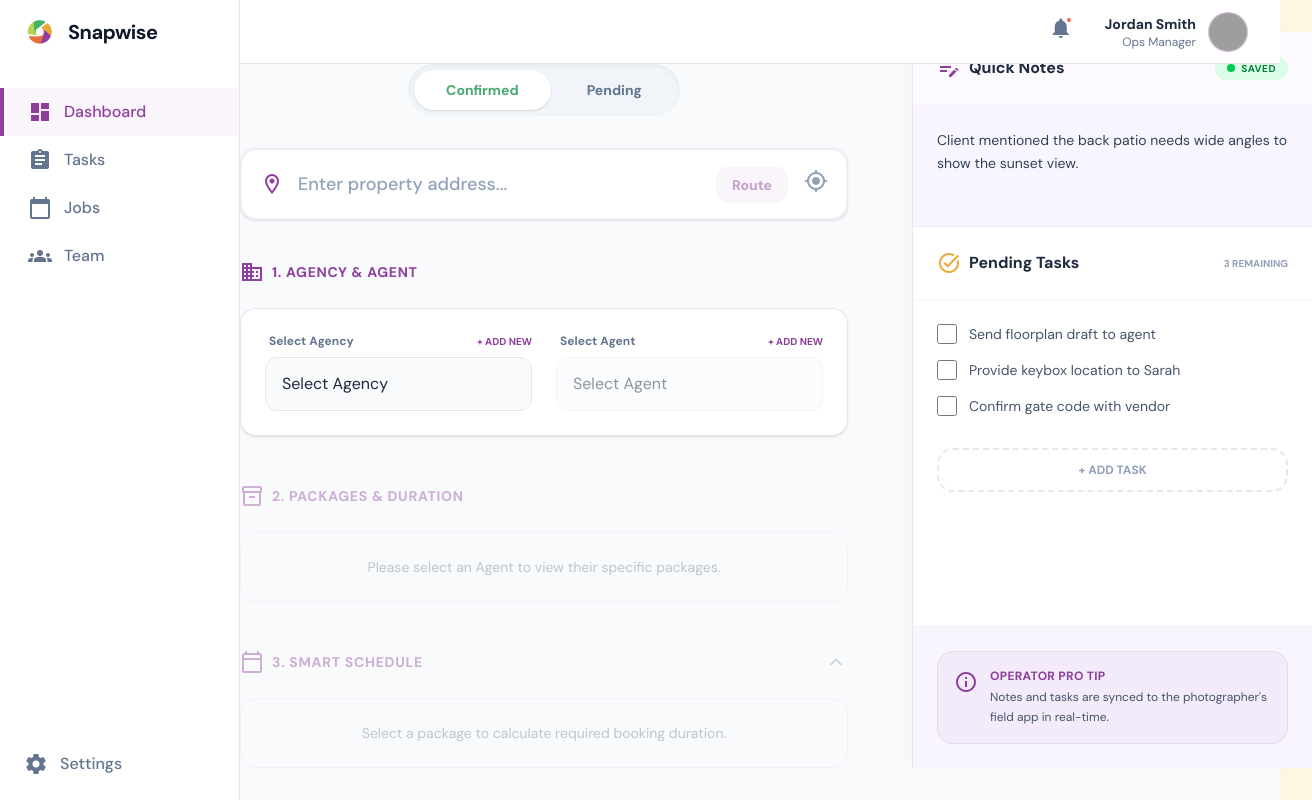
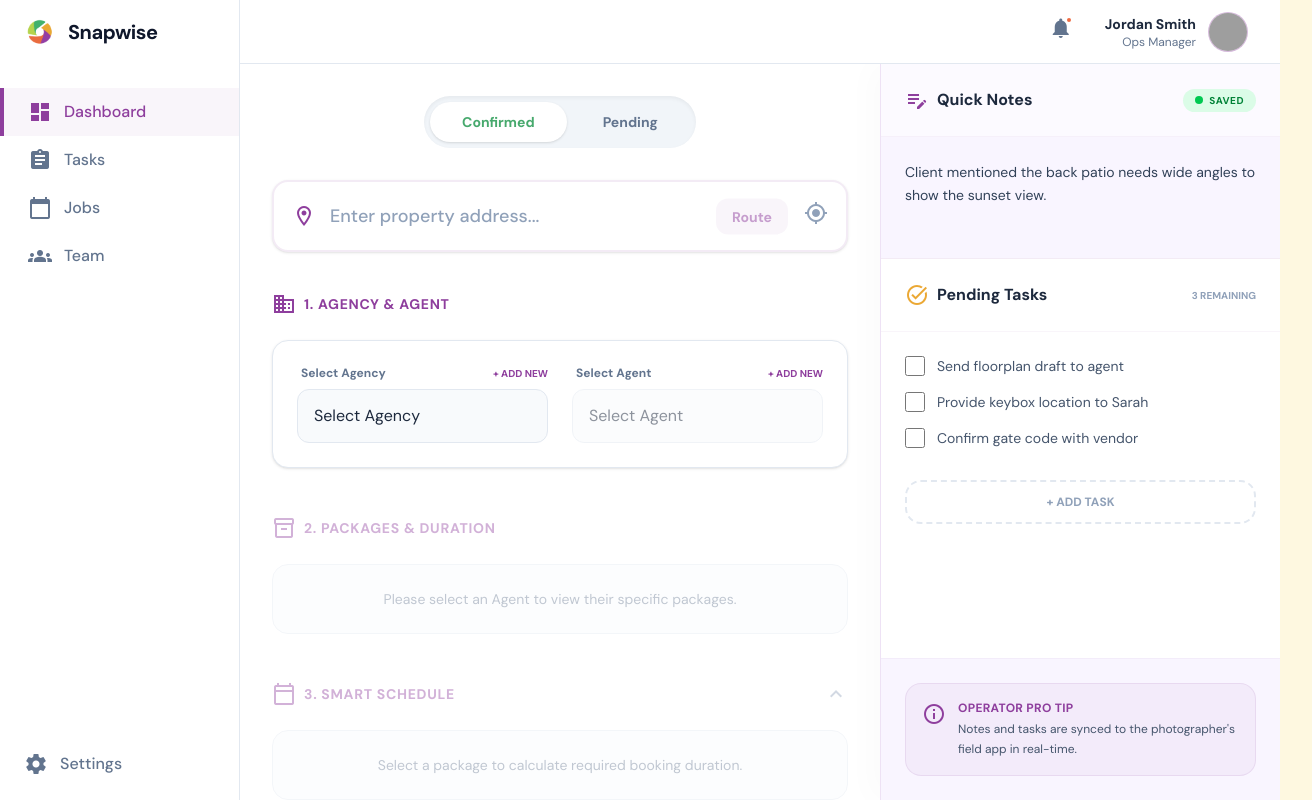
Before and after one commit to snapwisenz/Snapwise-App, a Next.js app: page /jobs/new in a window 1280 px wide. Shown: the whole page, 1312 px wide, since content can reach past the window. Built offline with nearby package versions, Linux system fonts and the light colour scheme; grey boxes are pictures that could not be loaded.

Commit message:
fix: remove negative margin overlapping header on new booking page

```diff
--- a/src/app/(admin)/jobs/new/page.tsx
+++ b/src/app/(admin)/jobs/new/page.tsx
@@ -50,7 +50,7 @@ export default function NewJobPage() {
   ];
 
   return (
-    <div className="flex flex-col lg:flex-row gap-8 -m-4 md:-m-8 h-[calc(100vh-4rem)]">
+    <div className="flex flex-col lg:flex-row h-[calc(100vh-4rem)] bg-white dark:bg-slate-900">
       {/* Form Section */}
       <div className="flex-1 overflow-y-auto p-4 md:p-8 custom-scrollbar">
         <div className="max-w-3xl mx-auto">
```
